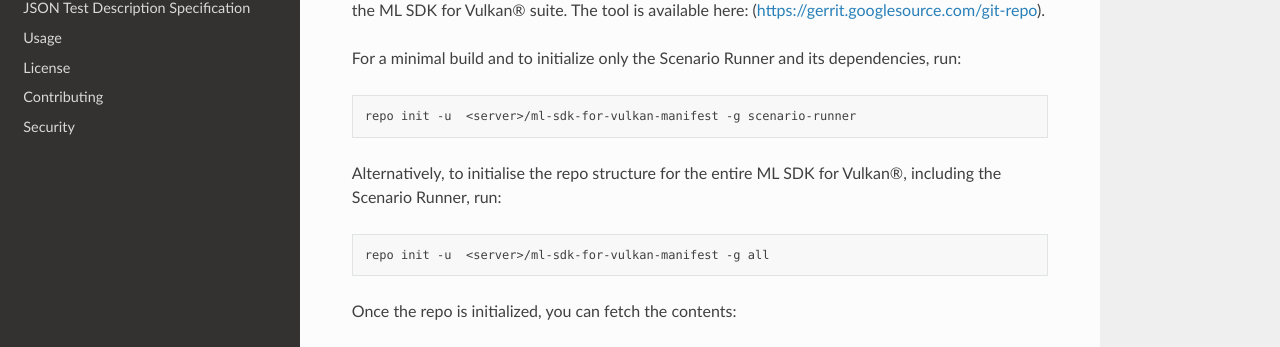
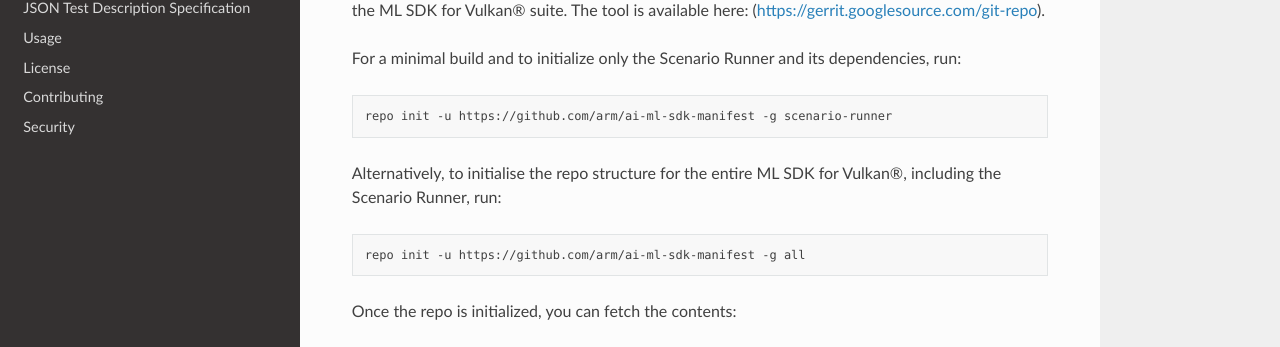
Before and after one commit to arm/ai-ml-sdk-scenario-runner, a Sphinx documentation site: the page built from docs/source/cloning.rst, in a window 1280 px wide and 900 px high. Shown: the part 234-581 px from the top of the window. Built offline with Sphinx 7.4.7 and the Read the Docs theme 3.1.0, drawn with Linux system fonts in a browser that asks for light colours.

Commit message:
Add url to manifest
Change-Id: I94176af3f788099047aa6fb011c6c9110609e52b
Signed-off-by: Niklas Lithammer <niklas.lithammer@arm.com>

```diff
--- a/docs/source/cloning.rst
+++ b/docs/source/cloning.rst
@@ -10,13 +10,13 @@
 
 .. code-block:: bash
 
-    repo init -u  <server>/ml-sdk-for-vulkan-manifest -g scenario-runner
+    repo init -u https://github.com/arm/ai-ml-sdk-manifest -g scenario-runner
 
 Alternatively, to initialise the repo structure for the entire ML SDK for Vulkan®, including the Scenario Runner, run:
 
 .. code-block:: bash
 
-    repo init -u  <server>/ml-sdk-for-vulkan-manifest -g all
+    repo init -u https://github.com/arm/ai-ml-sdk-manifest -g all
 
 Once the repo is initialized, you can fetch the contents:
 
```
